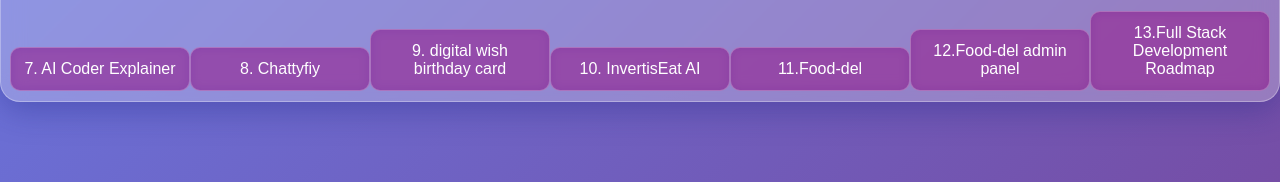
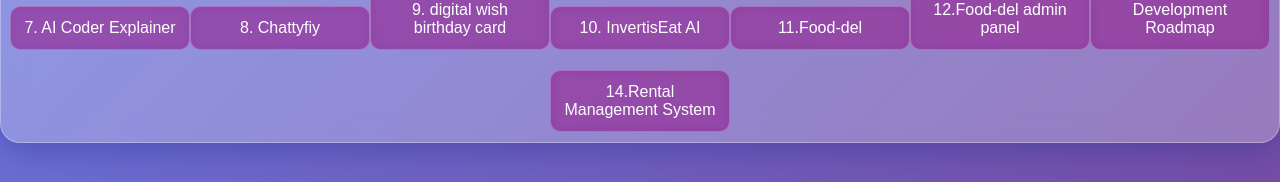
Before and after one commit to kumarayshu852/deploymern, a React (Create React App) app in the folder frontend/: page /home in a window 1280 px wide. Shown: the part 509-691 px from the top of the page. Built offline with nearby package versions, Linux system fonts and the light colour scheme; no server answers; sample sign-in values are in the browser's storage.

Commit message:
Add Rental Management System link to Home page
Add new link

```diff
--- a/frontend/src/pages/Home.js
+++ b/frontend/src/pages/Home.js
@@ -111,6 +111,9 @@ function Home() {
                      <Link to="https://pecan-whole-81535705.figma.site/">
                     <button className="ko">13.Full Stack Development Roadmap</button>
                 </Link>
+                    <Link to="https://rental-management-woad-five.vercel.app/">
+                    <button className="ko">14.Rental Management System</button>
+                </Link>
             </div>
 
 
```
